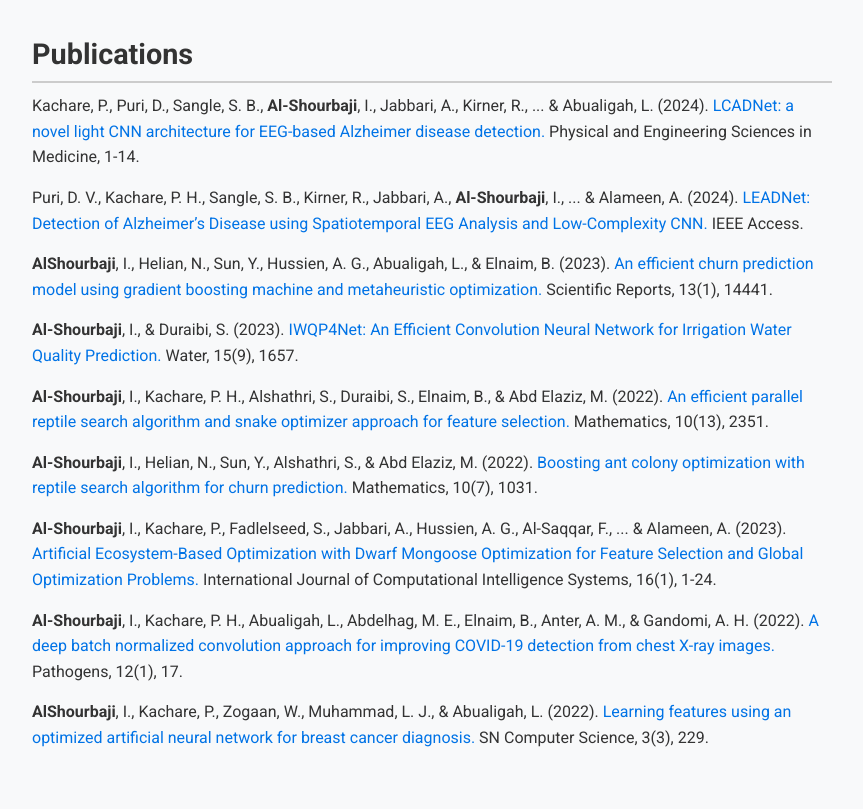
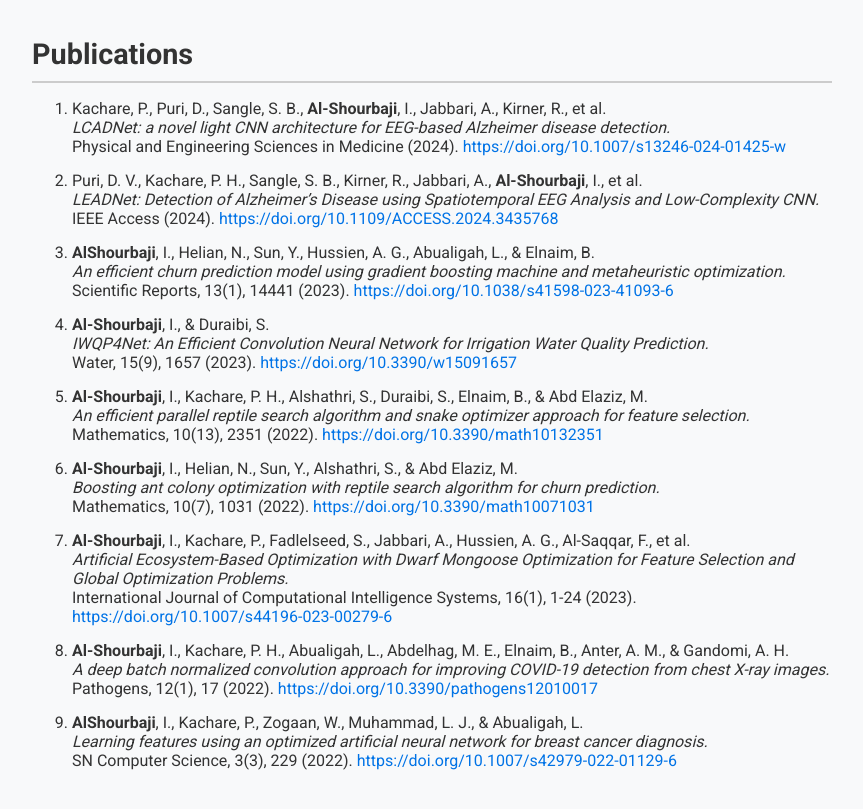
Before and after one commit to test4141-sketch/test4141-sketch.github.io, a plain HTML site: page index.html in a window 1280 px wide. Shown: the part 543-1352 px from the top of the page, without its empty margins (208-1071 px from the left). Drawn offline with Linux system fonts and the light colour scheme.

Commit message:
Update index.html

```diff
--- a/index.html
+++ b/index.html
@@ -182,35 +182,80 @@
  <!-- Publications Section -->
 <div class="section">
     <h2>Publications</h2>
-    <ul>
+    <ol>
         <li>
-            Kachare, P., Puri, D., Sangle, S. B., <strong>Al-Shourbaji</strong>, I., Jabbari, A., Kirner, R., ... & Abualigah, L. (2024). <a href="https://doi.org/10.1007/s13246-024-01425-w" target="_blank">LCADNet: a novel light CNN architecture for EEG-based Alzheimer disease detection.</a> Physical and Engineering Sciences in Medicine, 1-14.
+            Kachare, P., Puri, D., Sangle, S. B., <strong>Al-Shourbaji</strong>, I., Jabbari, A., Kirner, R., et al.
+            <br>
+            <em>LCADNet: a novel light CNN architecture for EEG-based Alzheimer disease detection.</em>
+            <br>
+            <span>Physical and Engineering Sciences in Medicine (2024). </span>
+            <a href="https://doi.org/10.1007/s13246-024-01425-w" target="_blank">https://doi.org/10.1007/s13246-024-01425-w</a>
         </li>
         <li>
-            Puri, D. V., Kachare, P. H., Sangle, S. B., Kirner, R., Jabbari, A., <strong>Al-Shourbaji</strong>, I., ... & Alameen, A. (2024). <a href="https://doi.org/10.1109/ACCESS.2024.3435768" target="_blank">LEADNet: Detection of Alzheimer’s Disease using Spatiotemporal EEG Analysis and Low-Complexity CNN.</a> IEEE Access.
+            Puri, D. V., Kachare, P. H., Sangle, S. B., Kirner, R., Jabbari, A., <strong>Al-Shourbaji</strong>, I., et al.
+            <br>
+            <em>LEADNet: Detection of Alzheimer’s Disease using Spatiotemporal EEG Analysis and Low-Complexity CNN.</em>
+            <br>
+            <span>IEEE Access (2024).</span>
+            <a href="https://doi.org/10.1109/ACCESS.2024.3435768" target="_blank">https://doi.org/10.1109/ACCESS.2024.3435768</a>
         </li>
         <li>
-            <strong>AlShourbaji</strong>, I., Helian, N., Sun, Y., Hussien, A. G., Abualigah, L., & Elnaim, B. (2023). <a href="https://doi.org/10.1038/s41598-023-41093-6" target="_blank">An efficient churn prediction model using gradient boosting machine and metaheuristic optimization.</a> Scientific Reports, 13(1), 14441.
+            <strong>AlShourbaji</strong>, I., Helian, N., Sun, Y., Hussien, A. G., Abualigah, L., & Elnaim, B.
+            <br>
+            <em>An efficient churn prediction model using gradient boosting machine and metaheuristic optimization.</em>
+            <br>
+            <span>Scientific Reports, 13(1), 14441 (2023).</span>
+            <a href="https://doi.org/10.1038/s41598-023-41093-6" target="_blank">https://doi.org/10.1038/s41598-023-41093-6</a>
         </li>
         <li>
-            <strong>Al-Shourbaji</strong>, I., & Duraibi, S. (2023). <a href="https://doi.org/10.3390/w15091657" target="_blank">IWQP4Net: An Efficient Convolution Neural Network for Irrigation Water Quality Prediction.</a> Water, 15(9), 1657.
+            <strong>Al-Shourbaji</strong>, I., & Duraibi, S.
+            <br>
+            <em>IWQP4Net: An Efficient Convolution Neural Network for Irrigation Water Quality Prediction.</em>
+            <br>
+            <span>Water, 15(9), 1657 (2023).</span>
+            <a href="https://doi.org/10.3390/w15091657" target="_blank">https://doi.org/10.3390/w15091657</a>
         </li>
         <li>
-            <strong>Al-Shourbaji</strong>, I., Kachare, P. H., Alshathri, S., Duraibi, S., Elnaim, B., & Abd Elaziz, M. (2022). <a href="https://doi.org/10.3390/math10132351" target="_blank">An efficient parallel reptile search algorithm and snake optimizer approach for feature selection.</a> Mathematics, 10(13), 2351.
+            <strong>Al-Shourbaji</strong>, I., Kachare, P. H., Alshathri, S., Duraibi, S., Elnaim, B., & Abd Elaziz, M.
+            <br>
+            <em>An efficient parallel reptile search algorithm and snake optimizer approach for feature selection.</em>
+            <br>
+            <span>Mathematics, 10(13), 2351 (2022).</span>
+            <a href="https://doi.org/10.3390/math10132351" target="_blank">https://doi.org/10.3390/math10132351</a>
         </li>
         <li>
-            <strong>Al-Shourbaji</strong>, I., Helian, N., Sun, Y., Alshathri, S., & Abd Elaziz, M. (2022). <a href="https://doi.org/10.3390/math10071031" target="_blank">Boosting ant colony optimization with reptile search algorithm for churn prediction.</a> Mathematics, 10(7), 1031.
+            <strong>Al-Shourbaji</strong>, I., Helian, N., Sun, Y., Alshathri, S., & Abd Elaziz, M.
+            <br>
+            <em>Boosting ant colony optimization with reptile search algorithm for churn prediction.</em>
+            <br>
+            <span>Mathematics, 10(7), 1031 (2022).</span>
+            <a href="https://doi.org/10.3390/math10071031" target="_blank">https://doi.org/10.3390/math10071031</a>
         </li>
         <li>
-            <strong>Al-Shourbaji</strong>, I., Kachare, P., Fadlelseed, S., Jabbari, A., Hussien, A. G., Al-Saqqar, F., ... & Alameen, A. (2023). <a href="https://doi.org/10.1007/s44196-023-00279-6" target="_blank">Artificial Ecosystem-Based Optimization with Dwarf Mongoose Optimization for Feature Selection and Global Optimization Problems.</a> International Journal of Computational Intelligence Systems, 16(1), 1-24.
+            <strong>Al-Shourbaji</strong>, I., Kachare, P., Fadlelseed, S., Jabbari, A., Hussien, A. G., Al-Saqqar, F., et al.
+            <br>
+            <em>Artificial Ecosystem-Based Optimization with Dwarf Mongoose Optimization for Feature Selection and Global Optimization Problems.</em>
+            <br>
+            <span>International Journal of Computational Intelligence Systems, 16(1), 1-24 (2023).</span>
+            <a href="https://doi.org/10.1007/s44196-023-00279-6" target="_blank">https://doi.org/10.1007/s44196-023-00279-6</a>
         </li>
         <li>
-            <strong>Al-Shourbaji</strong>, I., Kachare, P. H., Abualigah, L., Abdelhag, M. E., Elnaim, B., Anter, A. M., & Gandomi, A. H. (2022). <a href="https://doi.org/10.3390/pathogens12010017" target="_blank">A deep batch normalized convolution approach for improving COVID-19 detection from chest X-ray images.</a> Pathogens, 12(1), 17.
+            <strong>Al-Shourbaji</strong>, I., Kachare, P. H., Abualigah, L., Abdelhag, M. E., Elnaim, B., Anter, A. M., & Gandomi, A. H.
+            <br>
+            <em>A deep batch normalized convolution approach for improving COVID-19 detection from chest X-ray images.</em>
+            <br>
+            <span>Pathogens, 12(1), 17 (2022).</span>
+            <a href="https://doi.org/10.3390/pathogens12010017" target="_blank">https://doi.org/10.3390/pathogens12010017</a>
         </li>
         <li>
-            <strong>AlShourbaji</strong>, I., Kachare, P., Zogaan, W., Muhammad, L. J., & Abualigah, L. (2022). <a href="https://doi.org/10.1007/s42979-022-01129-6" target="_blank">Learning features using an optimized artificial neural network for breast cancer diagnosis.</a> SN Computer Science, 3(3), 229.
+            <strong>AlShourbaji</strong>, I., Kachare, P., Zogaan, W., Muhammad, L. J., & Abualigah, L.
+            <br>
+            <em>Learning features using an optimized artificial neural network for breast cancer diagnosis.</em>
+            <br>
+            <span>SN Computer Science, 3(3), 229 (2022).</span>
+            <a href="https://doi.org/10.1007/s42979-022-01129-6" target="_blank">https://doi.org/10.1007/s42979-022-01129-6</a>
         </li>
-    </ul>
+    </ol>
 </div>
 </body>
 </html>
```
